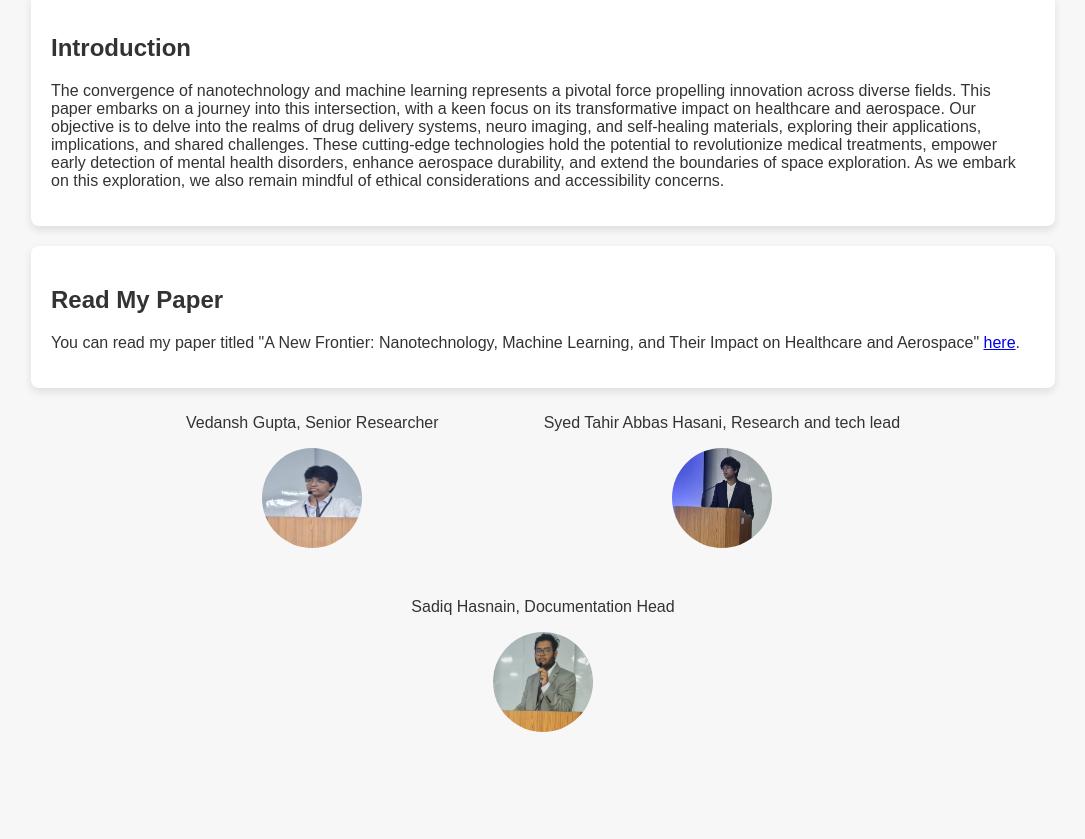
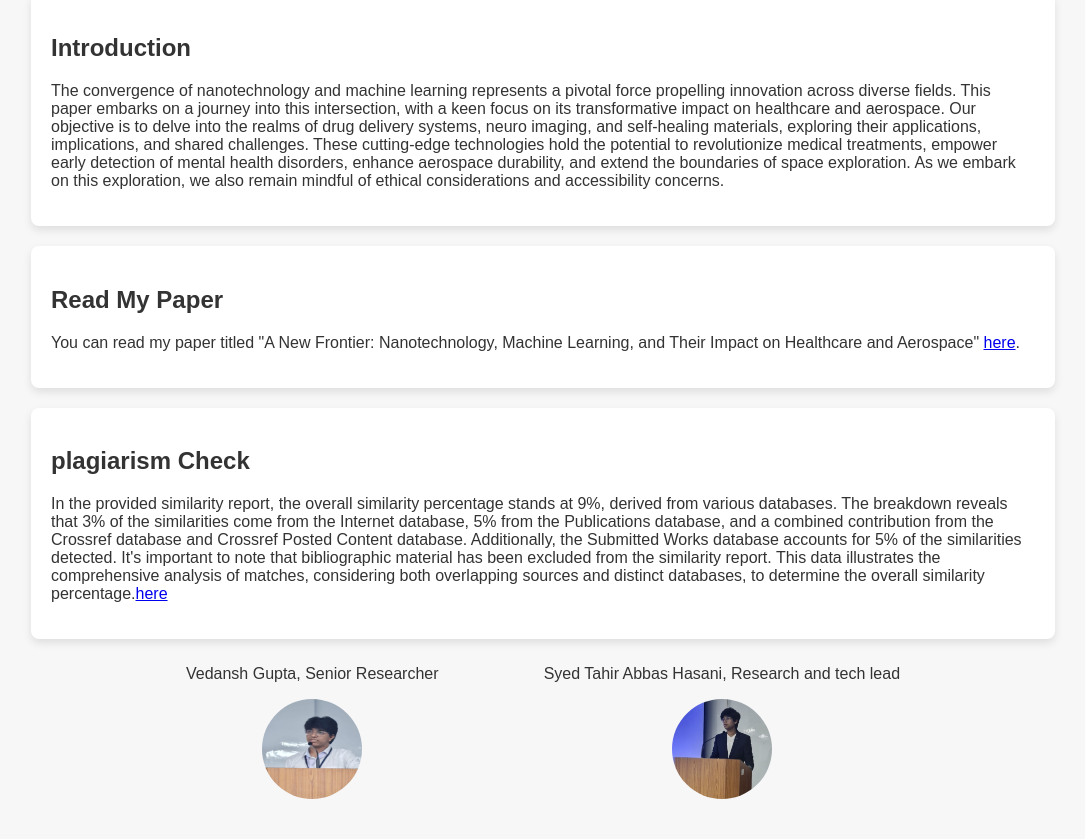
Before and after one commit to TAHIR0110/paper, a plain HTML site: page index.html in a window 1280 px wide. Shown: the part 337-1176 px from the top of the page, without its empty margins (97-1182 px from the left). Before the commit the page ends 1093 px from the top, so only its background shows below. Drawn offline with Linux system fonts and the light colour scheme.

Commit message:
Update index.html

```diff
--- a/index.html
+++ b/index.html
@@ -40,6 +40,11 @@
             <p>You can read my paper titled "A New Frontier: Nanotechnology, Machine Learning, and Their Impact on Healthcare and Aerospace" <a href="https://drive.google.com/file/d/1zUXeVYbZ-3Iy2Z707MHIgddEottlk7bA/view" target="_blank">here</a>.</p>
         </section>
 
+         <section class="paper">
+            <h2>plagiarism Check</h2>
+            <p> In the provided similarity report, the overall similarity percentage stands at 9%, derived from various databases. The breakdown reveals that 3% of the similarities come from the Internet database, 5% from the Publications database, and a combined contribution from the Crossref database and Crossref Posted Content database. Additionally, the Submitted Works database accounts for 5% of the similarities detected. It's important to note that bibliographic material has been excluded from the similarity report. This data illustrates the comprehensive analysis of matches, considering both overlapping sources and distinct databases, to determine the overall similarity percentage.<a href="https://drive.google.com/file/d/1gA8kxwtgr6aT-U3-DiDjikNo9WBt0IdO/view?usp=sharing" target="_blank">here</a></p>
+        </section>
+
         <div class="container">
             <section class="authors">
 
```
